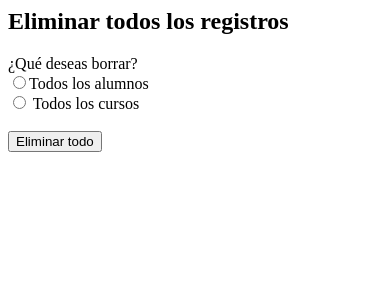
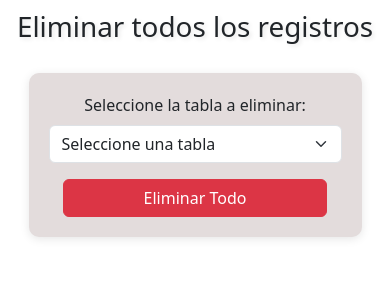
Before and after one commit to Dav-sol/ProyectoCrud, a PHP site: page /registros_db/eliminar_todo.php in a window 390 px wide. Shown: the top 300 px of the page. Run offline with PHP 8.4, Linux system fonts and the light colour scheme.

Commit message:
Actualizacion automatica

```diff
--- a/registros_db/eliminar_todo.php
+++ b/registros_db/eliminar_todo.php
@@ -1,16 +1,35 @@
-<section>
+<!DOCTYPE html>
+<html lang="en">
+
+<head>
+    <meta charset="UTF-8">
+    <meta name="viewport" content="width=device-width, initial-scale=1.0">
+    <link rel="stylesheet" href="../style.css">
+    <link href="https://cdn.jsdelivr.net/npm/bootstrap@5.3.5/dist/css/bootstrap.min.css" rel="stylesheet"
+        integrity="sha384-SgOJa3DmI69IUzQ2PVdRZhwQ+dy64/BUtbMJw1MZ8t5HZApcHrRKUc4W0kG879m7" crossorigin="anonymous">
+
+    <title>eliminar todo</title>
+</head>
+
+<body>
+    <section>
         <h1>Eliminar todos los registros</h1>
-        <form action="registros_db/eliminar_todo.php" method="post">
-            <label>¿Qué deseas borrar?</label><br>
-            <label>
-            <input type="radio" name="tabla" value="alumno">Todos los alumnos
-            </label><br>
-            <label>
-            <input type="radio" name="tabla" value="curso"> Todos los cursos
-            </label><br><br>
-            <input type="submit" value="Eliminar todo">
-        </form>
+
+        <form action="eliminar_todo.php" method="post" onsubmit="return confirm('¿Está seguro de que desea eliminar todos los registros?');">
+            <div class="mb-3">
+                <label for="tabla" class="form-label">Seleccione la tabla a eliminar:</label>
+                <select class="form-select" name="tabla" id="tabla" required>
+                    <option value="" disabled selected>Seleccione una tabla</option>
+                    <option value="alumno">Alumno</option>
+                    <option value="curso">Curso</option>
+                </select>
+            </div>
+            <button type="submit" class="btn btn-danger">Eliminar Todo</button>
     </section>
+</body>
+
+</html>
+
 <?php
 if (!empty($_POST['tabla'])) {
     include("conexion.php");
@@ -18,12 +37,12 @@ if (!empty($_POST['tabla'])) {
     $tabla = $_POST['tabla'];
 
     if ($tabla === "alumno" || $tabla === "curso") {
-        $sql="delete from $tabla";
-         if (mysqli_query($conexion, $sql)){
+        $sql = "delete from $tabla";
+        if (mysqli_query($conexion, $sql)) {
             echo "Se eliminaron todos los registros de la tabla $tabla";
         } else {
             echo "Error al eliminar los registros: " . mysqli_error($conexion);
-         }
+        }
 
         echo "<br><a href='../index.php'>Volver</a>";
 
--- a/registros_db/modificar_alumno.php
+++ b/registros_db/modificar_alumno.php
@@ -15,7 +15,7 @@ die("Problemas en el select alumnos" . mysqli_error(mysql: $conexion));
 <body>
 <section>
     <h1>Modificar alumno</h1>
-    <form action="registros_db/modificar_alumno.php" method="post">
+    <form action="modificar_alumno.php" method="post">
         Código del alumno: <input type="number" name="codigo_viejo" required><br><br>
         Nuevo código del alumno: <input type="number" name="codigo_nuevo" required><br><br>
         Nuevo nombre: <input type="text" name="nombre" required><br><br>
--- a/style.css
+++ b/style.css
@@ -1,52 +1,107 @@
-body{
-    background-color: #ffffff;
+
+body {
+    background-color: #f4f4f9;
     padding: 20px;
+    font-family: "Roboto", sans-serif;
+    color: #333;
+    line-height: 1.6;
 }
 
-h1{
-    color: #000000;
+h1 {
+    color: #444;
+    text-align: center;
+    font-size: 2em;
+    margin-bottom: 20px;
+    text-shadow: 2px 2px 4px rgba(0, 0, 0, 0.1);
+}
+
+table {
+    width: 90%;
+    margin: 20px auto;
+    border-collapse: collapse;
+    box-shadow: 0 2px 10px rgba(0, 0, 0, 0.1);
+    background-color: #ffffff;
+}
+
+th, td {
+    padding: 15px;
+    text-align: left;
+    border: 1px solid #ddd;
+}
+
+th {
+    background-color: #00bcd4;
+    color: white;
+}
+
+tr:nth-child(even) {
+    background-color: #f9f9f9;
+}
+
+tr:hover {
+    background-color: #f1f1f1;
+    cursor: pointer;
+}
+
+form {
+    margin: 30px auto;
+    padding: 20px;
+    background-color: #e3dcdc;
+    border-radius: 10px;
+    width: 60%;
+    box-shadow: 0 2px 10px rgba(0, 0, 0, 0.1);
     text-align: center;
 }
 
-table {
-    width: 100%;
-    margin: 20px 0;
-    background-color: #fff;
-    color: black;
-    margin-right: auto;
-    margin-left: auto;
+input, select, button {
+    padding: 10px;
+    margin: 10px 0;
+    width: 90%;
+    border: 1px solid #ccc;
+    border-radius: 5px;
+    font-size: 1em;
 }
 
-th, td {
-    padding: 10px;
+input [type="radio"] {
+    width: auto;
+    margin: 0 10px;
     text-align: left;
+    background-color: #ff0000;
 }
 
-form{
-    margin-top: 20px;
-    background-color: #e3dcdc;
-    padding: 10px;
-    border-radius: 10px;
-    width: 100%;
-    align-items: center;
 
+button {
+    background-color: #00bcd4;
+    color: white;
+    border: none;
+    cursor: pointer;
+    transition: background-color 0.3s ease;
 }
 
-input,select, button{
-    padding: 10px;
-    margin: 8px 0;
-    width: auto;
-    border: 1px solid #000000;
-    border-radius: 5px;
-    align-items: center;
+button:hover {
+    background-color: #0097a7;
 }
 
-input[type="radio"]{
-    width: auto;
+a {
+    color: #00bcd4;
+    text-decoration: none;
+    font-weight: bold;
 }
 
-button{
-    background-color: #00bcd4;
-    color: white;
-    cursor: pointer;
+a:hover {
+    text-decoration: underline;
 }
+
+@media (max-width: 768px) {
+    body {
+        padding: 10px;
+    }
+
+    table {
+        width: 100%;
+    }
+
+    form {
+        width: 90%;
+    }
+}
```
Also changed, not shown: registros_db/eliminar_alumno.php (+6 -2 lines), registros_db/eliminar_curso.php (+6 -5 lines), registros_db/registrar_alumno.php (+13 -2 lines), registros_db/registrar_curso.php (+26 -16 lines).
